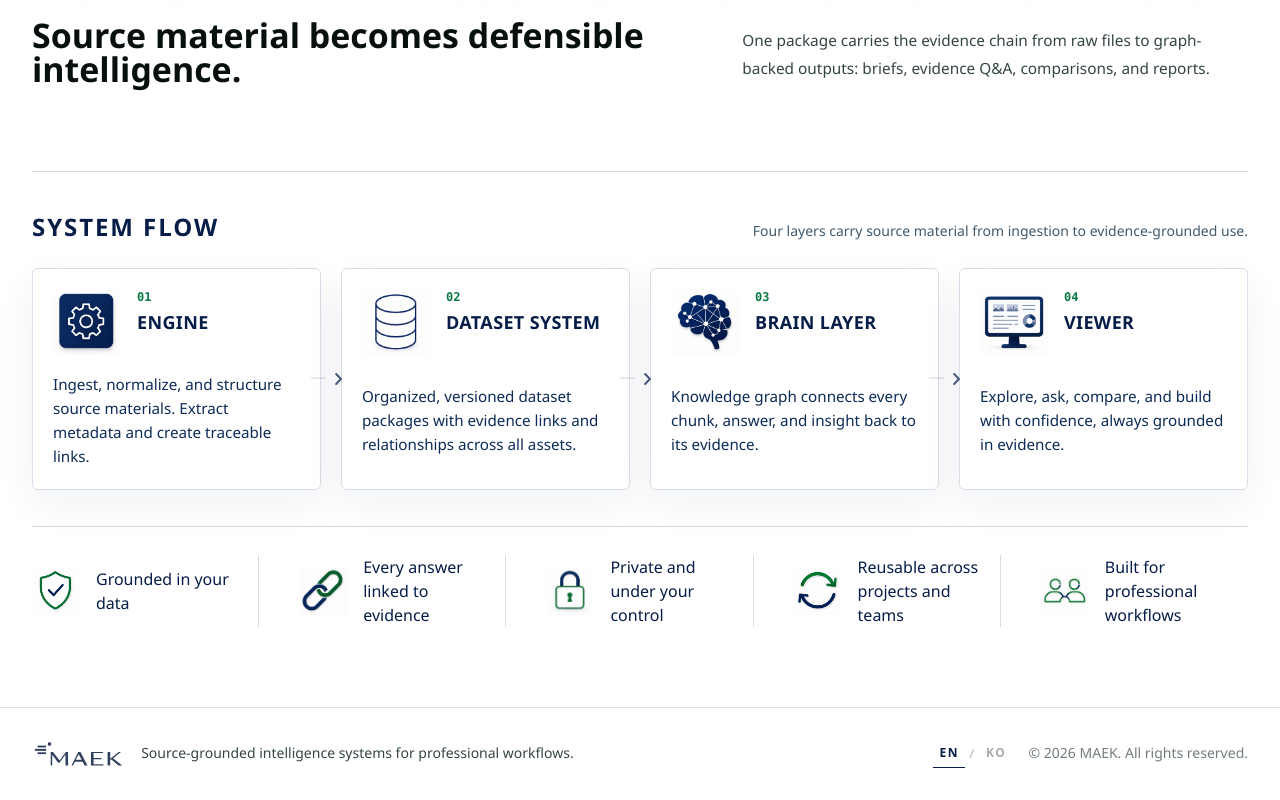
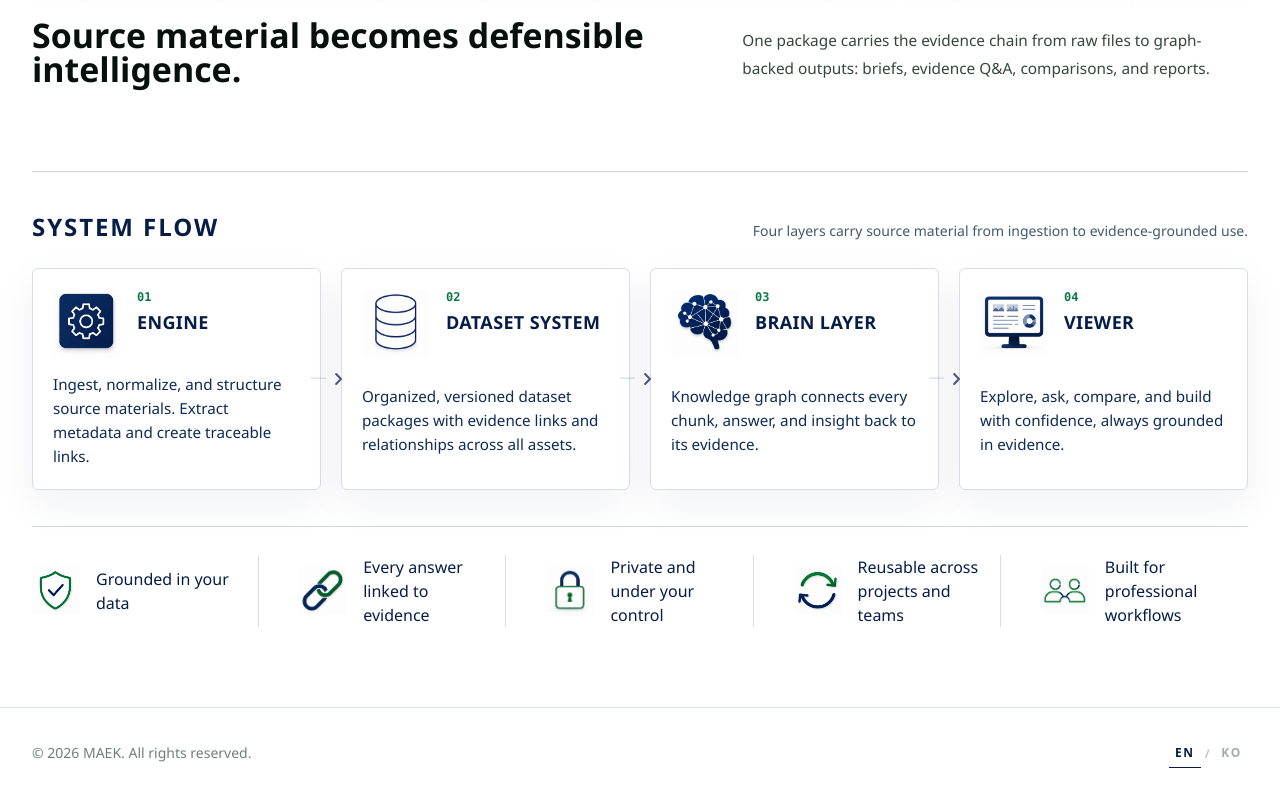
Before and after one commit to brdg-kr/maek-quest-marketing, a Next.js app: page / in a window 1280 px wide. Shown: the part 686-1486 px from the top of the page. Built offline with nearby package versions, Linux system fonts and the light colour scheme.

Commit message:
feat: remove footer text from HomeExperience and AiStageMapExperience components

```diff
--- a/src/app/HomeExperience.tsx
+++ b/src/app/HomeExperience.tsx
@@ -39,7 +39,6 @@ const homeCopy = {
       "One package carries the evidence chain from raw files to graph-backed outputs: briefs, evidence Q&A, comparisons, and reports.",
     diagramAlt:
       "MAEK system diagram showing source materials becoming a dataset package, knowledge graph, and knowledge-in-use outputs.",
-    footerText: "Source-grounded intelligence systems for professional workflows.",
     mobileSequence: [
       {
         title: "Source Materials",
@@ -185,7 +184,6 @@ const homeCopy = {
     desktopHeroBody:
       "하나의 패키지가 원본 파일에서 그래프 기반 결과물까지 증거 체인을 이어 줍니다: 브리프, 근거 Q&A, 비교, 보고서.",
     diagramAlt: "원천 자료가 데이터셋 패키지, 지식 그래프, 활용 결과로 이어지는 MAEK 시스템 다이어그램.",
-    footerText: "전문 업무를 위한 출처 기반 지능 시스템.",
     mobileSequence: [
       {
         title: "원천 자료",
@@ -641,11 +639,9 @@ export function HomeExperience() {
       <SystemStackSection copy={copy.system} />
 
       <footer className="border-t border-[#0a2a57]/14 px-4 py-8 text-[#34473d] sm:px-6 lg:px-8">
-        <div className="mx-auto grid max-w-[1440px] gap-4 text-sm lg:grid-cols-[auto_minmax(0,1fr)_auto_auto] lg:items-center">
-          <MaekLogo />
-          <p>{copy.footerText}</p>
+        <div className="mx-auto flex max-w-[1440px] flex-col gap-4 text-sm sm:flex-row sm:items-center sm:justify-between">
+          <p className="text-[#34473d]/70">© 2026 MAEK. All rights reserved.</p>
           <LanguageToggle />
-          <p className="text-[#34473d]/70">© 2026 MAEK. All rights reserved.</p>
         </div>
       </footer>
 
--- a/src/app/ai-stage-map/AiStageMapExperience.tsx
+++ b/src/app/ai-stage-map/AiStageMapExperience.tsx
@@ -31,7 +31,6 @@ const stageMapCopy = {
       "MAEK organizes scattered documents and data into AI-ready knowledge, then connects them to app-ready data interfaces that employee-built apps can use. IT keeps control over security, permissions, audit, and operations.",
     figureAlt:
       "MAEK system flow connecting source materials, dataset package, knowledge graph, and knowledge in use.",
-    footerText: "AI transition stage diagnostic page",
     competitors: [
       {
         name: "Our company",
@@ -132,7 +131,6 @@ const stageMapCopy = {
       "MAEK은 흩어진 문서와 데이터를 AI-ready 지식으로 정리하고, 직원이 만든 앱이 사용할 수 있는 app-ready 데이터 인터페이스로 연결합니다. 전산팀은 보안, 권한, 감사, 운영을 통제합니다.",
     figureAlt:
       "원천 자료, 데이터셋 패키지, 지식 그래프, 지식 활용을 연결하는 MAEK 시스템 흐름.",
-    footerText: "AI 전환 단계 진단 페이지",
     competitors: [
       {
         name: "우리 회사",
@@ -365,11 +363,9 @@ export function AiStageMapExperience() {
       </section>
 
       <footer className="border-t border-[#0a2a57]/14 px-4 py-8 text-[#34473d] sm:px-6 lg:px-8">
-        <div className="mx-auto grid max-w-[1440px] gap-4 text-sm lg:grid-cols-[auto_minmax(0,1fr)_auto_auto] lg:items-center">
-          <MaekLogo />
-          <p>{copy.footerText}</p>
+        <div className="mx-auto flex max-w-[1440px] flex-col gap-4 text-sm sm:flex-row sm:items-center sm:justify-between">
+          <p className="text-[#34473d]/70">© 2026 MAEK. All rights reserved.</p>
           <LanguageToggle />
-          <p className="text-[#34473d]/70">© 2026 MAEK. All rights reserved.</p>
         </div>
       </footer>
     </main>
```
